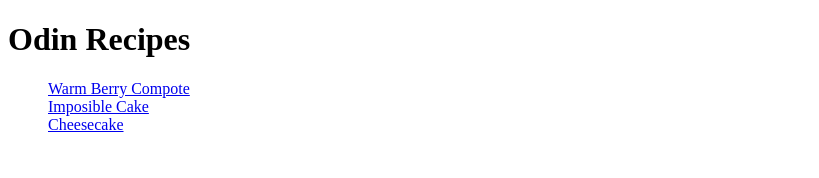
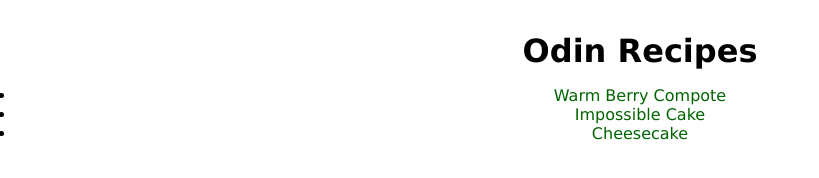
Before and after one commit to cb-co/odin-recipes, a plain HTML site: page index.html in a window 1280 px wide. Shown: the whole page, without its empty margins (0-819 px from the left). Drawn offline with Linux system fonts and the light colour scheme.

Commit message:
Add styles and fix typo

```diff
--- a/index.html
+++ b/index.html
@@ -2,6 +2,7 @@
 
 <html lang="en">
   <head>
+    <link rel="stylesheet" href="./styles.css" />
     <meta charset="UTF-8" />
     <title>Odin Recipes</title>
   </head>
@@ -9,13 +10,19 @@
   <body>
     <h1>Odin Recipes</h1>
     <ul>
+      <li>
         <a href="recipes/warm-berry-compote.html" style="display: block"
           >Warm Berry Compote</a
         >
+      </li>
+      <li>
         <a href="recipes/imposible-cake.html" style="display: block"
-        >Imposible Cake</a
+          >Impossible Cake</a
         >
+      </li>
+      <li>
         <a href="recipes/cheesecake.html" style="display: block">Cheesecake</a>
+      </li>
     </ul>
   </body>
 </html>
--- /dev/null
+++ b/styles.css
@@ -0,0 +1,20 @@
+* {
+  box-sizing: border-box;
+  margin: 0;
+  padding: 0;
+  font-family: Verdana, Geneva, Tahoma, sans-serif;
+}
+
+body {
+  text-align: center;
+  padding: 32px 16px;
+}
+
+h1 {
+  margin-bottom: 16px;
+}
+
+a {
+  color: darkgreen;
+  text-decoration: none;
+}
```
Lines whose indentation alone changed are shown as unchanged.
